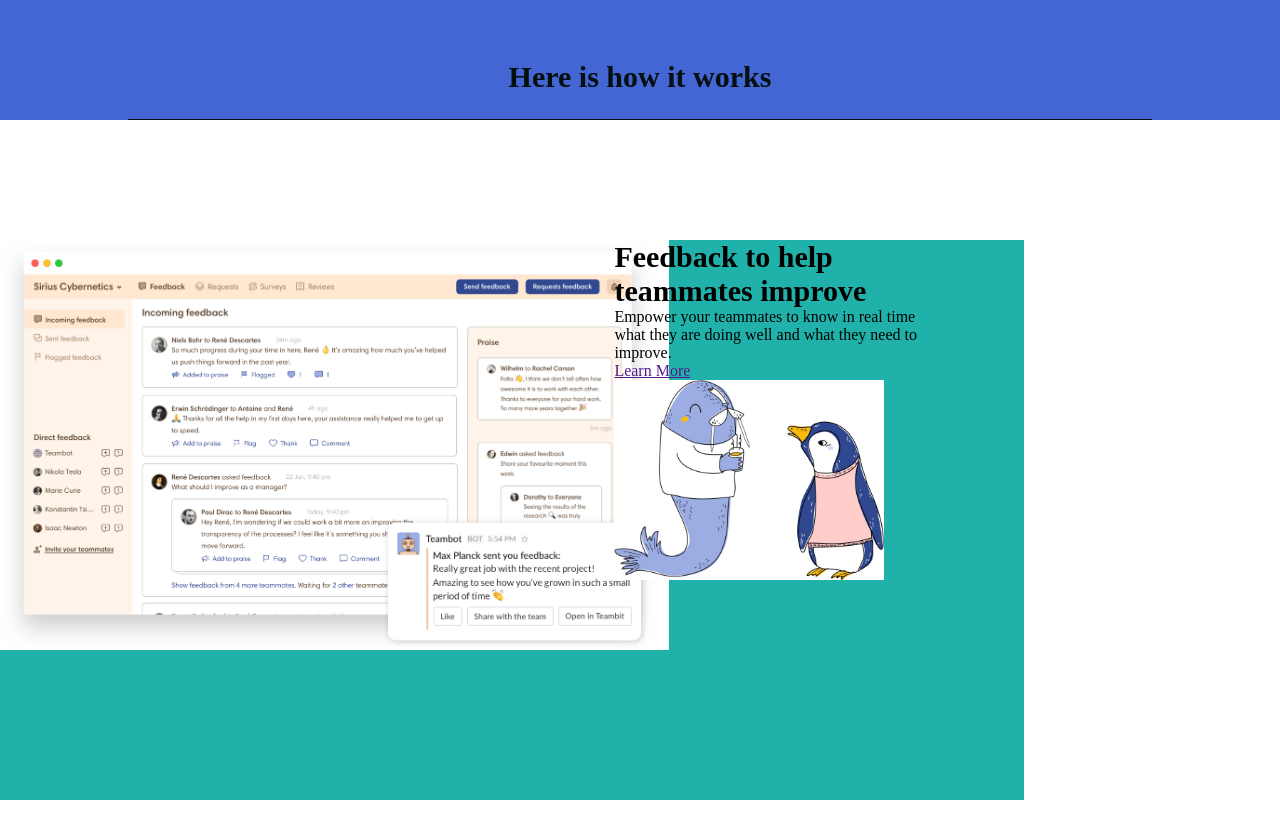
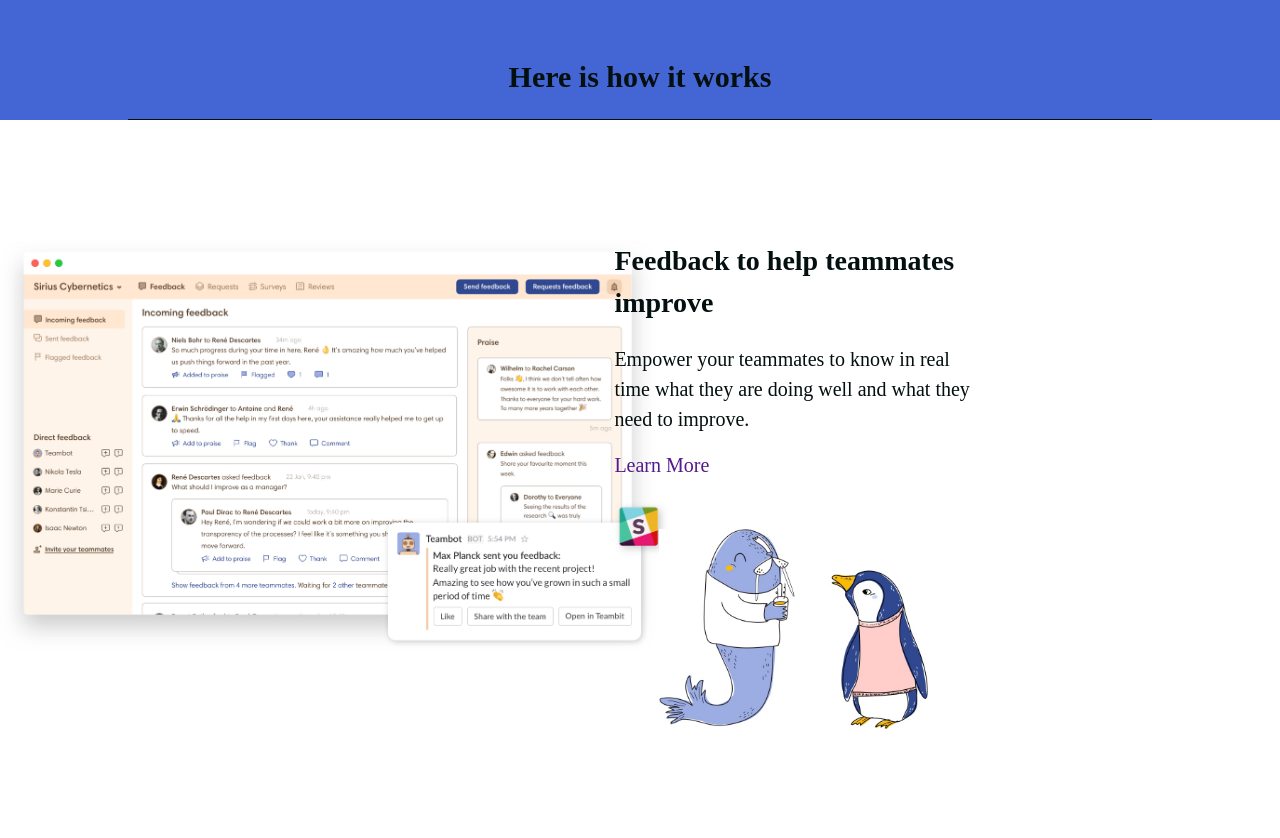
Before and after one commit to VanessaDal/node-sass-teambit, a website: page src/index.html in a window 1280 px wide. Shown: the part 2500-3338 px from the top of the page. Drawn offline with nearby package versions, Linux system fonts and the light colour scheme; files that its build step writes are made by us from their sources; files whose address does not match are found by name.

Commit message:
feedback section

```diff
--- a/src/partials/_variables.scss
+++ b/src/partials/_variables.scss
@@ -1,3 +1,4 @@
 $cream: #4466d4;
 $brown: #040f0f;
 $blue: #7f14d4;
+$white: white;
--- a/src/partials/feedback.scss
+++ b/src/partials/feedback.scss
@@ -3,11 +3,11 @@
   height: 800px;
   display: flex;
   align-items: center;
+  background-color: $white;
 
   .feed-container {
     width: 80%;
     height: 70%;
-    background-color: lightseagreen;
     display: flex;
 
     .feed-left {
@@ -20,14 +20,34 @@
     }
 
     .feed-right {
-      width: 30%;
+      width: 35%;
       height: 100%;
 
       h1 {
-        font-size: 30px;
+        font-size: 28px;
+        margin-bottom: 20px;
+        color: $brown;
+        line-height: 1.5;
+      }
+
+      p {
+        font-size: 20px;
+        margin-bottom: 20px;
+        color: $brown;
+        line-height: 1.5;
+      }
+
+      a {
+        text-decoration: none;
+        font-size: 20px;
       }
 
       .feed-right-img {
+        width: 100%;
+        height: 45%;
+        display: flex;
+        justify-content: center;
+        align-items: flex-end;
         img {
           height: 200px;
         }
```
Also changed, not shown: dist/app.css.
